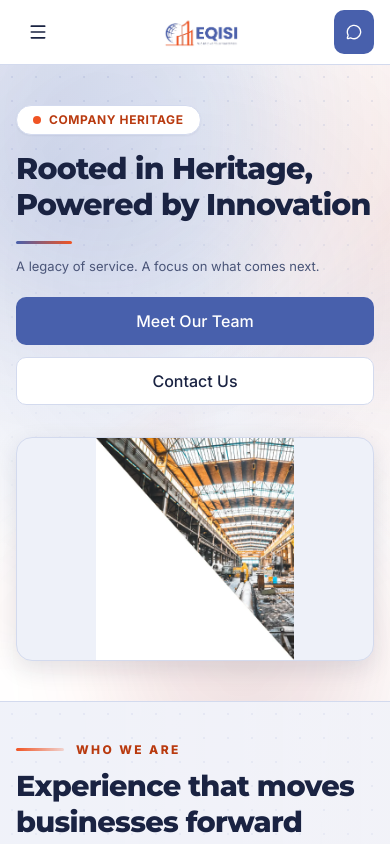
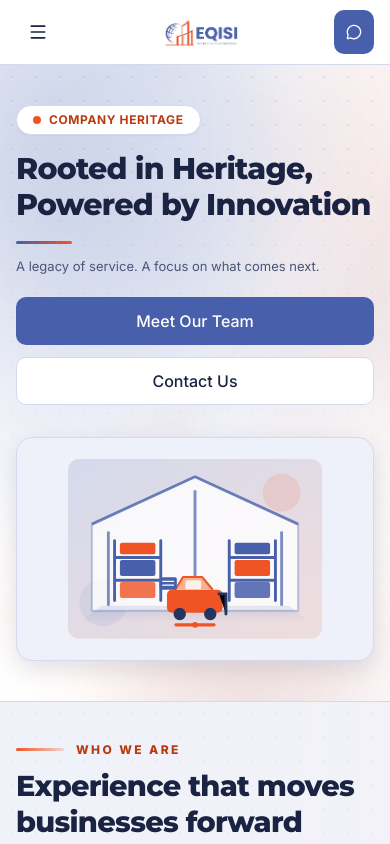
Before and after one commit to isturiscedrick/EQISI, a React (Vite) app in the folder vite-react-template/: page /about in a window 390 px wide. Shown: the top 844 px of the page. Built offline with nearby package versions, Linux system fonts and the light colour scheme.

Commit message:
Replace About page photography with custom illustrations

```diff
--- a/vite-react-template/src/pages/AboutPage.tsx
+++ b/vite-react-template/src/pages/AboutPage.tsx
@@ -12,7 +12,6 @@ import { ExecutiveProfileDialog } from '@/components/ui/ExecutiveProfileDialog'
 import { ScrollStory } from '@/components/ui/ScrollStory'
 import { bannerButton, card, iconTile } from '@/components/ui/surface-styles'
 import * as c from '@/content/eqisi'
-import { asset } from '@/lib/assets'
 import alfariz from '@/assets/eqisi/team/alfariz.png'
 import ann from '@/assets/eqisi/team/ann.png'
 import cajigal from '@/assets/eqisi/team/cajigal.png'
@@ -40,6 +39,52 @@ const valueIcons: Record<string, LucideIcon> = {
   Maaasahan: ShieldCheck,
 }
 
+
+function AboutWarehouseIllustration({ compact = false }: { compact?: boolean }) {
+  return (
+    <div className={cn("about-illustration relative flex w-full items-center justify-center overflow-hidden rounded-2xl border border-border bg-surface-muted p-4 shadow-elevated sm:p-6", compact ? "aspect-[5/4]" : "aspect-[16/10] sm:aspect-[5/4] lg:aspect-[4/3]")}>
+      <svg viewBox="0 0 640 460" role="img" aria-labelledby="about-warehouse-title" className="h-full w-full">
+        <title id="about-warehouse-title">Illustration of an organized warehouse and connected industrial operations</title>
+        <defs>
+          <linearGradient id="about-warehouse-glow" x1="0" y1="0" x2="1" y2="1"><stop stopColor="#4860AC" stopOpacity=".16"/><stop offset="1" stopColor="#F05424" stopOpacity=".13"/></linearGradient>
+          <linearGradient id="about-warehouse-floor" x1="0" y1="0" x2="0" y2="1"><stop stopColor="#4860AC" stopOpacity=".14"/><stop offset="1" stopColor="#4860AC" stopOpacity=".02"/></linearGradient>
+        </defs>
+        <rect x="12" y="12" width="616" height="436" rx="28" fill="url(#about-warehouse-glow)"/>
+        <circle cx="530" cy="94" r="46" fill="#F05424" opacity=".12"/><circle cx="98" cy="360" r="58" fill="#4860AC" opacity=".08"/>
+        <path d="M70 170 320 55l250 115v210H70z" fill="#fff" fillOpacity=".82" stroke="#4860AC" strokeOpacity=".32" strokeWidth="5" strokeLinejoin="round"/>
+        <path d="m70 170 250-115 250 115M110 188v180m420-180v180M320 88v280" fill="none" stroke="#4860AC" strokeWidth="7" strokeLinejoin="round" opacity=".7"/>
+        <path d="M92 368h456l44 35H48z" fill="url(#about-warehouse-floor)"/>
+        <g stroke="#4860AC" strokeWidth="7" strokeLinecap="round"><path d="M125 210v145m112-145v145m-112-104h112m-112 55h112M403 210v145m112-145v145m-112-104h112m-112 55h112"/></g>
+        <g><rect x="138" y="215" width="86" height="28" rx="5" fill="#F05424"/><rect x="138" y="257" width="86" height="39" rx="5" fill="#4860AC"/><rect x="138" y="310" width="86" height="39" rx="5" fill="#F05424" opacity=".8"/><rect x="416" y="215" width="86" height="28" rx="5" fill="#4860AC"/><rect x="416" y="257" width="86" height="39" rx="5" fill="#F05424"/><rect x="416" y="310" width="86" height="39" rx="5" fill="#4860AC" opacity=".85"/></g>
+        <g transform="translate(252 292)"><rect y="37" width="135" height="56" rx="12" fill="#F05424"/><path d="m20 37 19-31h46l26 31" fill="#F7B38F" stroke="#F05424" strokeWidth="5" strokeLinejoin="round"/><rect x="45" y="14" width="38" height="22" rx="4" fill="#fff" fillOpacity=".8"/><circle cx="31" cy="96" r="15" fill="#24365F"/><circle cx="105" cy="96" r="15" fill="#24365F"/><path d="M126 47h17v49" stroke="#24365F" strokeWidth="7" strokeLinecap="round"/><rect x="-18" y="7" width="42" height="30" rx="4" fill="#4860AC"/><path d="M-10 17h26m-26 9h26" stroke="#fff" strokeWidth="3" strokeLinecap="round"/></g>
+        <path d="M274 414h92" stroke="#F05424" strokeWidth="8" strokeLinecap="round"/><circle cx="320" cy="414" r="7" fill="#F05424"/>
+      </svg>
+    </div>
+  )
+}
+
+function InnovationIllustration() {
+  return (
+    <div className="relative flex aspect-[16/10] w-full items-center justify-center overflow-hidden rounded-2xl border border-border bg-surface-muted p-4 shadow-elevated sm:p-6">
+      <svg viewBox="0 0 640 420" role="img" aria-labelledby="innovation-illustration-title" className="h-full w-full">
+        <title id="innovation-illustration-title">Illustration of industrial automation, robotics and connected technology</title>
+        <defs><linearGradient id="innovation-bg" x1="0" y1="0" x2="1" y2="1"><stop stopColor="#4860AC" stopOpacity=".15"/><stop offset="1" stopColor="#F05424" stopOpacity=".12"/></linearGradient></defs>
+        <rect x="12" y="12" width="616" height="396" rx="28" fill="url(#innovation-bg)"/>
+        <path d="M75 330h490" stroke="#4860AC" strokeOpacity=".35" strokeWidth="8" strokeLinecap="round"/>
+        <rect x="92" y="235" width="456" height="78" rx="14" fill="#fff" stroke="#4860AC" strokeOpacity=".3" strokeWidth="4"/>
+        <path d="M116 270h408M145 246v48m82-48v48m82-48v48m82-48v48m82-48v48" stroke="#4860AC" strokeOpacity=".25" strokeWidth="4"/>
+        <g transform="translate(184 78)" stroke="#4860AC" strokeWidth="18" strokeLinecap="round" strokeLinejoin="round" fill="none"><path d="M70 145 112 91l78 8 47-53"/><path d="m218 46 28-20 28 18-12 35-36-2z" fill="#F05424" stroke="#F05424"/><path d="M70 145 34 177" strokeWidth="23"/><circle cx="70" cy="145" r="19" fill="#F05424"/><circle cx="112" cy="91" r="16" fill="#fff"/><circle cx="190" cy="99" r="16" fill="#fff"/></g>
+        <rect x="110" y="104" width="72" height="54" rx="10" fill="#fff" stroke="#4860AC" strokeWidth="4"/><path d="M127 122h38m-38 15h25" stroke="#F05424" strokeWidth="5" strokeLinecap="round"/>
+        <rect x="402" y="72" width="128" height="110" rx="16" fill="#fff" stroke="#4860AC" strokeOpacity=".3" strokeWidth="4"/>
+        <path d="M426 145v-22l20-16 18 13 23-28 20 16" fill="none" stroke="#F05424" strokeWidth="6" strokeLinecap="round" strokeLinejoin="round"/>
+        <circle cx="446" cy="123" r="6" fill="#4860AC"/><circle cx="464" cy="120" r="6" fill="#4860AC"/><circle cx="487" cy="92" r="6" fill="#4860AC"/>
+        <g fill="#4860AC"><circle cx="118" cy="204" r="6"/><circle cx="522" cy="204" r="6"/><circle cx="320" cy="53" r="6"/></g>
+        <path d="M150 188c34-29 54-36 80-36m190 36c-25-26-42-35-64-39" fill="none" stroke="#F05424" strokeWidth="4" strokeDasharray="7 9" strokeLinecap="round"/>
+      </svg>
+    </div>
+  )
+}
+
 export function Component() {
   const [selectedExecutive, setSelectedExecutive] = useState<(typeof executiveTeam)[number] | null>(null)
 
@@ -65,19 +110,7 @@ export function Component() {
             </Link>
           </>
         }
-        visual={
-          <div className="relative flex aspect-[16/10] w-full items-center justify-center overflow-hidden rounded-2xl border border-border bg-surface-muted shadow-elevated sm:aspect-[5/4] lg:aspect-[4/3]">
-            <img
-              src={asset('industry.webp')}
-              alt="Industrial manufacturing and warehousing facility"
-              width={900}
-              height={1012}
-              loading="eager"
-              decoding="async"
-              className="h-full w-full object-contain object-center"
-            />
-          </div>
-        }
+        visual={<AboutWarehouseIllustration />}
       />
 
       <Section id="company-overview" muted eyebrow="Who We Are" title="Experience that moves businesses forward">
@@ -106,7 +139,7 @@ export function Component() {
         ]}
         visual={
           <div className="about-story-visual overflow-hidden rounded-2xl border border-border bg-surface">
-            <img src={asset('industry.webp')} alt="Industrial manufacturing and warehousing facility" width={900} height={1012} loading="lazy" className="aspect-[5/4] w-full object-cover" />
+            <AboutWarehouseIllustration compact />
             <div className="grid grid-cols-2 gap-3 p-4 sm:p-5">
               <div className="rounded-xl bg-canvas p-4"><span className="text-xs font-bold tracking-wider text-fg-muted uppercase">Heritage</span><p className="mt-1 text-2xl font-extrabold text-primary">1986</p></div>
               <div className="rounded-xl bg-canvas p-4"><span className="text-xs font-bold tracking-wider text-fg-muted uppercase">Systems</span><p className="mt-1 text-2xl font-extrabold text-primary">06</p></div>
@@ -254,15 +287,8 @@ export function Component() {
               ))}
             </ol>
           </div>
-          <Reveal delay={150} className="aspect-[16/10] w-full overflow-hidden rounded-2xl border border-border bg-surface-muted shadow-elevated">
-            <img
-              src={asset('edge.webp')}
-              alt="High technology automation and robotics"
-              width={900}
-              height={506}
-              loading="lazy"
-              className="h-full w-full object-cover object-center transition-transform duration-500 motion-safe:hover:scale-[1.03]"
-            />
+          <Reveal delay={150}>
+            <InnovationIllustration />
           </Reveal>
         </Container>
       </section>
```
